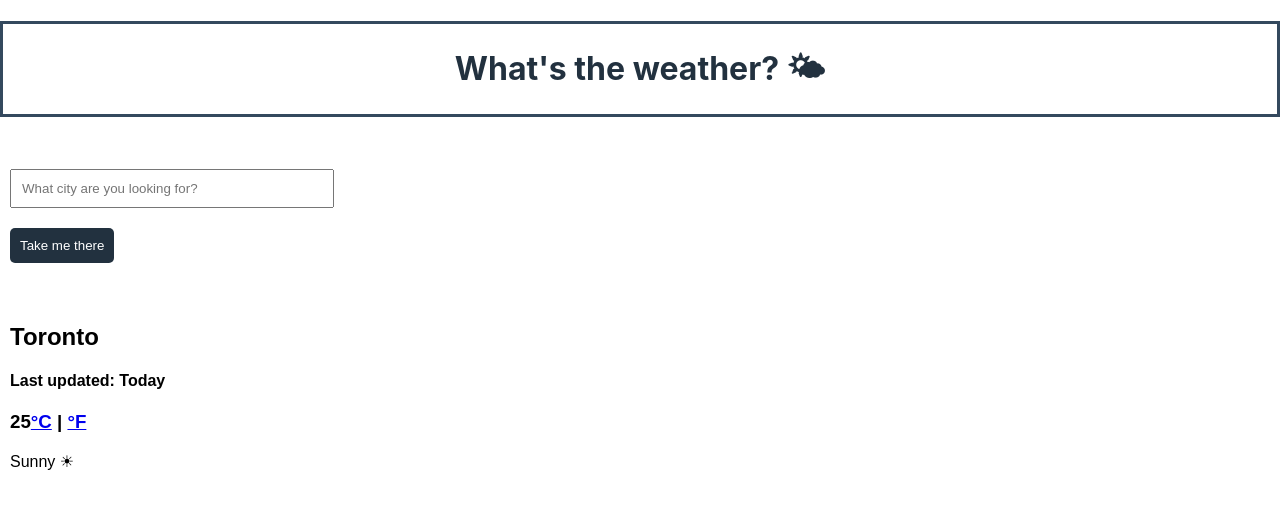
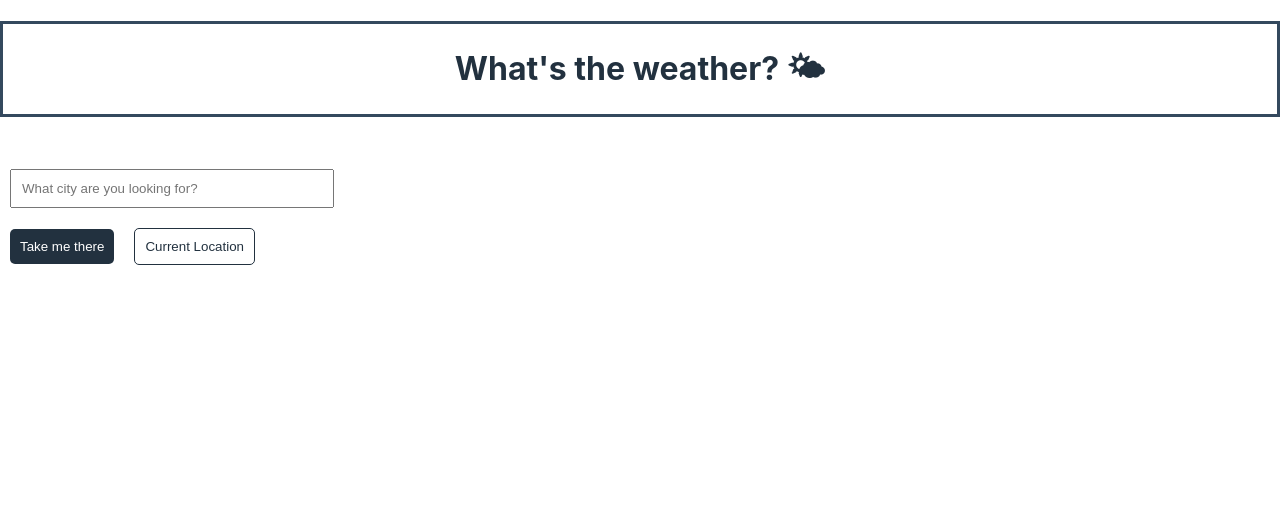
Before and after one commit to taylorrebecca3/react-weather-app, a React (Create React App) app: page / in a window 1280 px wide. Shown: the top 508 px of the page. Built offline with nearby package versions, Linux system fonts and the light colour scheme.

Commit message:
Added axios, made the search bar functional,

```diff
--- a/package.json
+++ b/package.json
@@ -6,6 +6,7 @@
     "@testing-library/jest-dom": "^5.16.4",
     "@testing-library/react": "^13.3.0",
     "@testing-library/user-event": "^13.5.0",
+    "axios": "^0.27.2",
     "react": "^18.1.0",
     "react-dom": "^18.1.0",
     "react-scripts": "5.0.1",
--- a/src/App.js
+++ b/src/App.js
@@ -7,7 +7,6 @@ function App() {
   return (
     <div className="App">
       <Banner />
-
       <Weather />
     </div>
   );
--- a/src/Banner.js
+++ b/src/Banner.js
@@ -5,16 +5,6 @@ export default function Banner() {
   return (
     <div className="Banner">
       <h1>What's the weather? 🌤</h1>
-      <form>
-        <input
-          className="search-bar"
-          type="text"
-          placeholder="What city are you looking for?"
-          autoComplete="off"
-        />
-        <br />
-        <input type="submit" value="Take me there" className="submit-button" />
-      </form>
     </div>
   );
 }
--- a/src/Weather.js
+++ b/src/Weather.js
@@ -1,16 +1,69 @@
-import React from "react";
+import React, { useState } from "react";
 import "./weather.css";
+import axios from "axios";
 
 export default function Weather() {
+  let [city, setCity] = useState("");
+  let [temperature, setTemperature] = useState("");
+  let [description, setDescription] = useState("");
+  let [humidity, setHumidity] = useState("");
+  let [wind, setWind] = useState("");
+  let [icon, setIcon] = useState("");
+
+  const form = (
+    <form onSubmit={changeCity}>
+      <input
+        className="search-bar"
+        type="text"
+        placeholder="What city are you looking for?"
+        autoComplete="off"
+        onChange={updateCity}
+      />
+      <br />
+      <input type="submit" value="Take me there" className="submit-button" />
+      <input
+        type="submit"
+        value="Current Location"
+        className="current-button"
+      />
+    </form>
+  );
+
+  function getWeather(response) {
+    setTemperature(response.data.main.temp);
+    setDescription(response.data.weather[0].main);
+    setHumidity(response.data.main.humidity);
+    setWind(response.data.wind.speed);
+    setIcon(
+      `http://openweathermap.org/img/wn/${response.data.weather[0].icon}@2x.png`
+    );
+  }
+
+  function changeCity(event) {
+    event.preventDefault();
+    let apiUrl = `https://api.openweathermap.org/data/2.5/weather?q=${city}&units=metric&appid=ffb9bb5b2e4c77c5b97eed778979d6bf`;
+    axios.get(apiUrl).then(getWeather);
+  }
+  function updateCity(event) {
+    setCity(event.target.value);
+  }
+
+  if (temperature) {
     return (
       <div className="Weather">
-      <h2>Toronto</h2>
-      <h4>Last updated: Today</h4>
+        {form}
+        <h2>{city}</h2>
         <h3>
-        25
+          {Math.round(temperature)}
           <a href="#">°C</a> | <a href="#">°F</a>
         </h3>
-      Sunny ☀
+        {description}
+        <img src={icon} alt={description} />
+        <h4>{Math.round(humidity)}%</h4>
+        <h4>{Math.round(wind)} km/hr</h4>
       </div>
     );
+  } else {
+    return form;
   }
+}
--- a/src/banner.css
+++ b/src/banner.css
@@ -6,22 +6,3 @@
   border: solid #34495e 3px;
   line-height: 50px;
 }
-.search-bar {
-  width: 300px;
-}
-form {
-  max-width: 100%;
-  padding-bottom: 30px;
-  padding-top: 20px;
-}
-input {
-  max-width: 100%;
-  padding: 10px;
-  margin: 10px;
-}
-.submit-button {
-  background-color: #22313f;
-  color: white;
-  border: none;
-  border-radius: 5px;
-}
--- a/src/weather.css
+++ b/src/weather.css
@@ -3,3 +3,36 @@
   font-family: Arial, Helvetica, sans-serif;
   font-weight: normal;
 }
+h1 {
+  text-align: center;
+  color: #22313f;
+  size: 150px;
+  padding: 20px;
+  border: solid #34495e 3px;
+  line-height: 50px;
+}
+.search-bar {
+  width: 300px;
+}
+form {
+  max-width: 100%;
+  padding-bottom: 30px;
+  padding-top: 20px;
+}
+input {
+  max-width: 100%;
+  padding: 10px;
+  margin: 10px;
+}
+.submit-button {
+  background-color: #22313f;
+  color: white;
+  border: none;
+  border-radius: 5px;
+}
+.current-button {
+  background-color: white;
+  color: #22313f;
+  border: solid 1px #22313f;
+  border-radius: 5px;
+}
```
Also changed, not shown: src/City.js (deleted, +0 -10 lines), 1 other file (tests, documents, lock files or other folders). Lines whose indentation alone changed are shown as unchanged.
